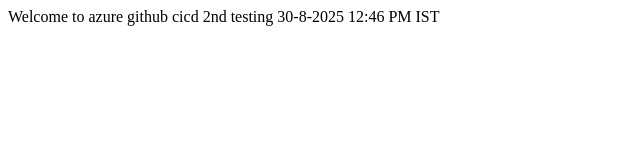
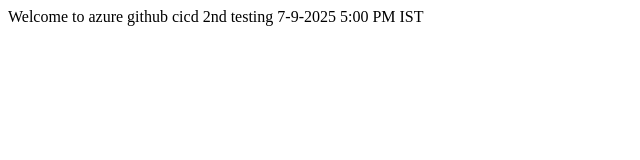
Before and after one commit to rashiyamani-collab/azure-gittesting2, a plain HTML site: page index.html in a window 1280 px wide. Shown: the full height of the page, 0-640 px from the left. Drawn offline with Linux system fonts and the light colour scheme.

Commit message:
Update index.html

```diff
--- a/index.html
+++ b/index.html
@@ -1,5 +1,5 @@
 <html>
 <body>
-   Welcome to azure github cicd 2nd testing 30-8-2025 12:46 PM IST
+   Welcome to azure github cicd 2nd testing 7-9-2025 5:00 PM IST
 </body>
 </html>
```
